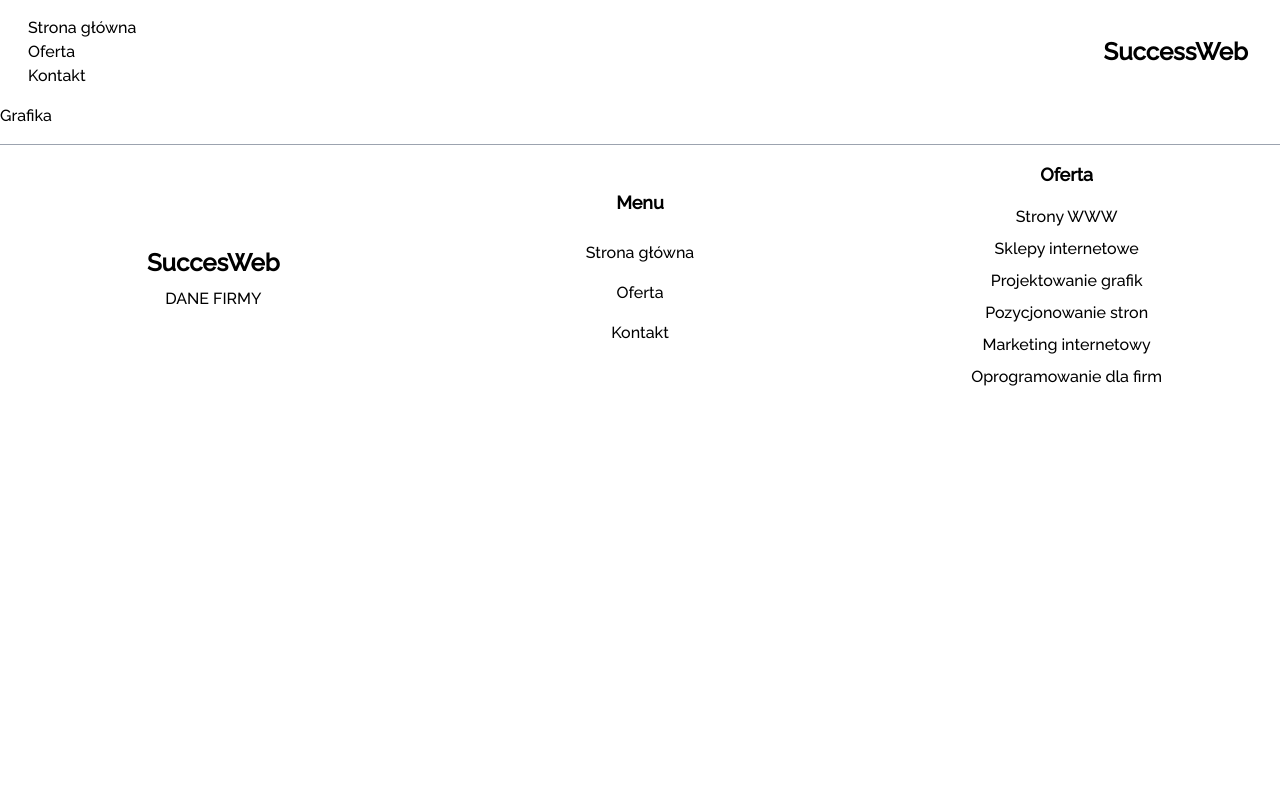
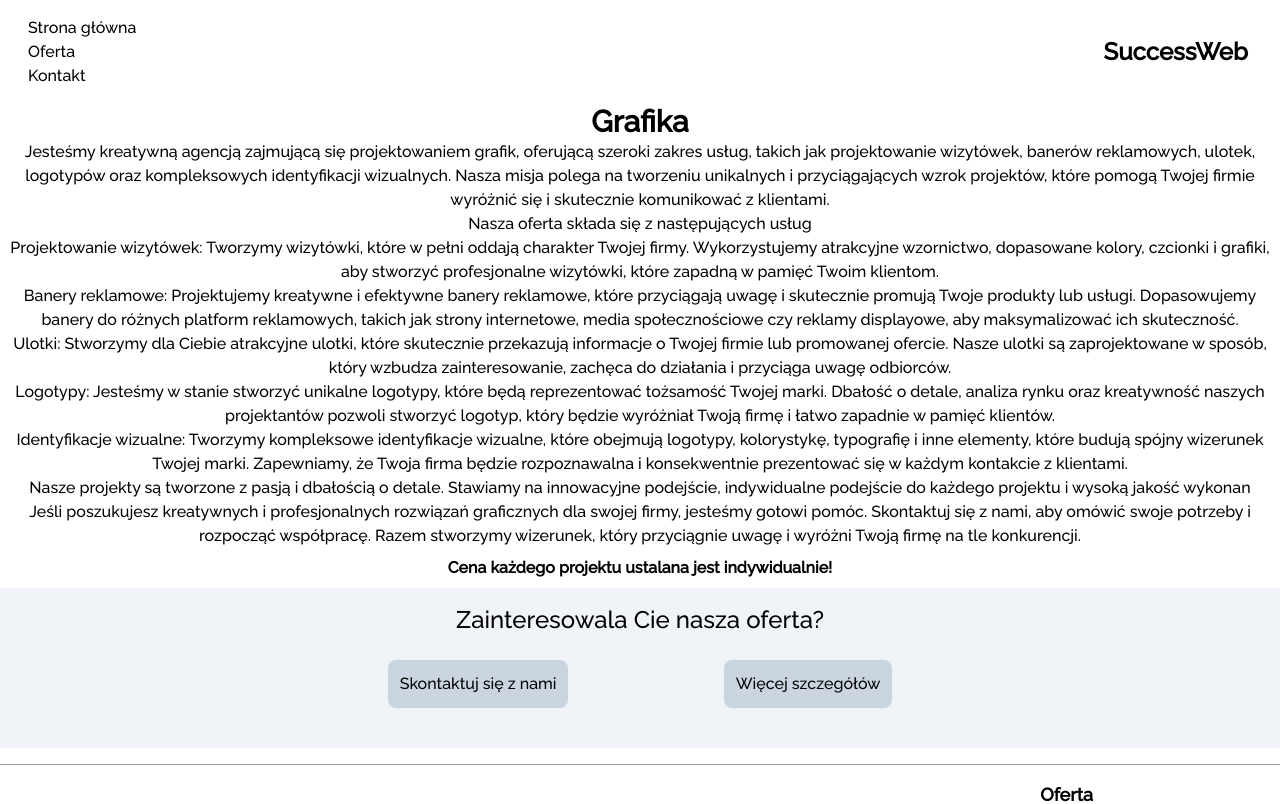
Before and after one commit to Faunbox/succesweb, a Next.js app: page /oferta/grafika in a window 1280 px wide. Shown: the top 804 px of the page. Built offline with nearby package versions, Linux system fonts and the light colour scheme.

Commit message:
graphics texts + fixed bad routing

```diff
--- a/app/oferta/grafika/page.tsx
+++ b/app/oferta/grafika/page.tsx
@@ -1,5 +1,69 @@
+import ContactComponent from "@/components/home/ContactComponent";
+
 const Graphics = () => {
-    return ( <div>Grafika</div> );
-}
+  return (
+    <div className="center container gap-2">
+      <h2 className="title">Grafika</h2>
+      <p>
+        Jesteśmy kreatywną agencją zajmującą się projektowaniem grafik,
+        oferującą szeroki zakres usług, takich jak projektowanie wizytówek,
+        banerów reklamowych, ulotek, logotypów oraz kompleksowych identyfikacji
+        wizualnych. Nasza misja polega na tworzeniu unikalnych i przyciągających
+        wzrok projektów, które pomogą Twojej firmie wyróżnić się i skutecznie
+        komunikować z klientami.
+      </p>
+      <p>Nasza oferta składa się z następujących usług</p>
+      <ul>
+        <li>
+          Projektowanie wizytówek: Tworzymy wizytówki, które w pełni oddają
+          charakter Twojej firmy. Wykorzystujemy atrakcyjne wzornictwo,
+          dopasowane kolory, czcionki i grafiki, aby stworzyć profesjonalne
+          wizytówki, które zapadną w pamięć Twoim klientom.
+        </li>
+        <li>
+          Banery reklamowe: Projektujemy kreatywne i efektywne banery reklamowe,
+          które przyciągają uwagę i skutecznie promują Twoje produkty lub
+          usługi. Dopasowujemy banery do różnych platform reklamowych, takich
+          jak strony internetowe, media społecznościowe czy reklamy displayowe,
+          aby maksymalizować ich skuteczność.
+        </li>
+        <li>
+          Ulotki: Stworzymy dla Ciebie atrakcyjne ulotki, które skutecznie
+          przekazują informacje o Twojej firmie lub promowanej ofercie. Nasze
+          ulotki są zaprojektowane w sposób, który wzbudza zainteresowanie,
+          zachęca do działania i przyciąga uwagę odbiorców.
+        </li>
+        <li>
+          Logotypy: Jesteśmy w stanie stworzyć unikalne logotypy, które będą
+          reprezentować tożsamość Twojej marki. Dbałość o detale, analiza rynku
+          oraz kreatywność naszych projektantów pozwoli stworzyć logotyp, który
+          będzie wyróżniał Twoją firmę i łatwo zapadnie w pamięć klientów.
+        </li>
+        <li>
+          Identyfikacje wizualne: Tworzymy kompleksowe identyfikacje wizualne,
+          które obejmują logotypy, kolorystykę, typografię i inne elementy,
+          które budują spójny wizerunek Twojej marki. Zapewniamy, że Twoja firma
+          będzie rozpoznawalna i konsekwentnie prezentować się w każdym
+          kontakcie z klientami.
+        </li>
+      </ul>
+      <p>
+        Nasze projekty są tworzone z pasją i dbałością o detale. Stawiamy na
+        innowacyjne podejście, indywidualne podejście do każdego projektu i
+        wysoką jakość wykonan
+      </p>
+      <p>
+        Jeśli poszukujesz kreatywnych i profesjonalnych rozwiązań graficznych
+        dla swojej firmy, jesteśmy gotowi pomóc. Skontaktuj się z nami, aby
+        omówić swoje potrzeby i rozpocząć współpracę. Razem stworzymy wizerunek,
+        który przyciągnie uwagę i wyróżni Twoją firmę na tle konkurencji.
+      </p>
+      <p className="my-2 font-bold">
+        Cena każdego projektu ustalana jest indywidualnie!
+      </p>
+      <ContactComponent />
+    </div>
+  );
+};
 
 export default Graphics;
--- a/data/services.tsx
+++ b/data/services.tsx
@@ -19,7 +19,7 @@ export const services = [
   },
   {
     title: "Kampanie Google Ads",
-    href: "/oferta/google-ads",
+    href: "/oferta/marketing-internetowy",
     icon: "/images/googleAds.png",
     desc: "Kampanie Google Ads pomogą Twojej firmie w dotarciu do nowych klientów co przekłada się na większe zyski dla Twojej firmy",
   },
```
